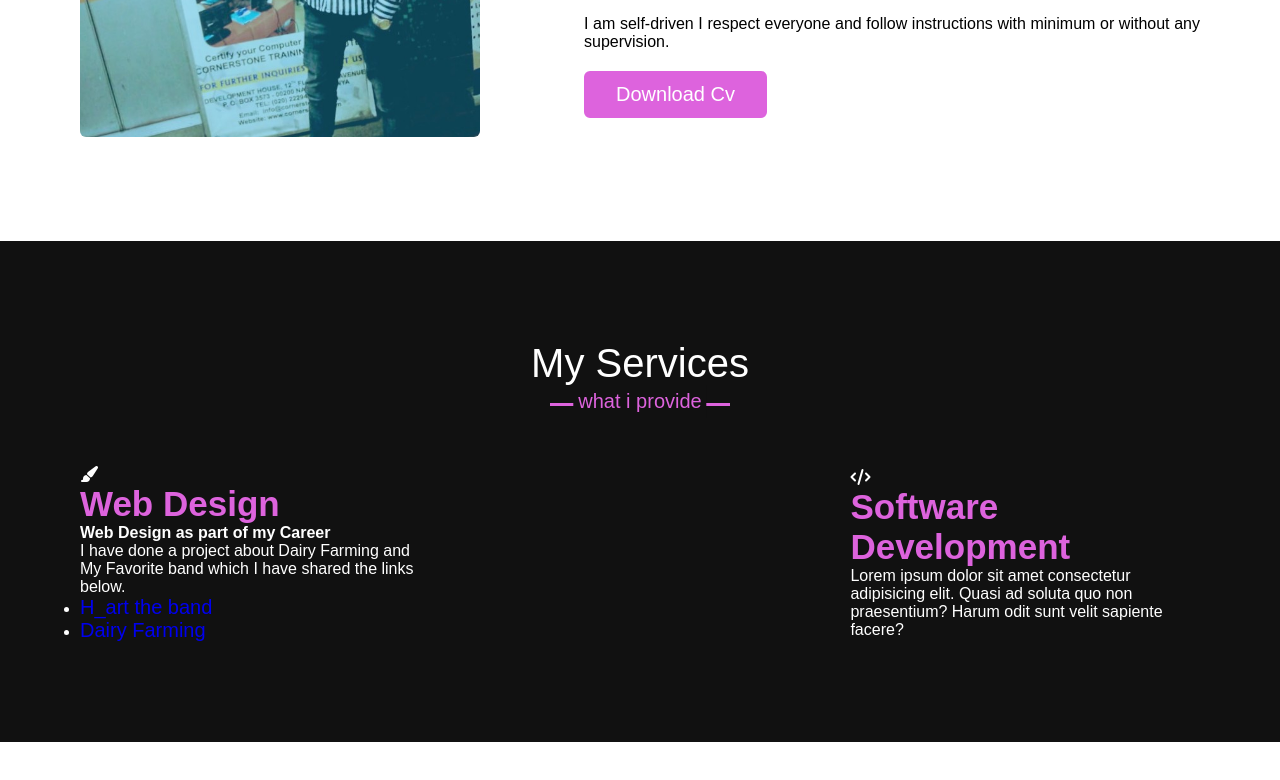
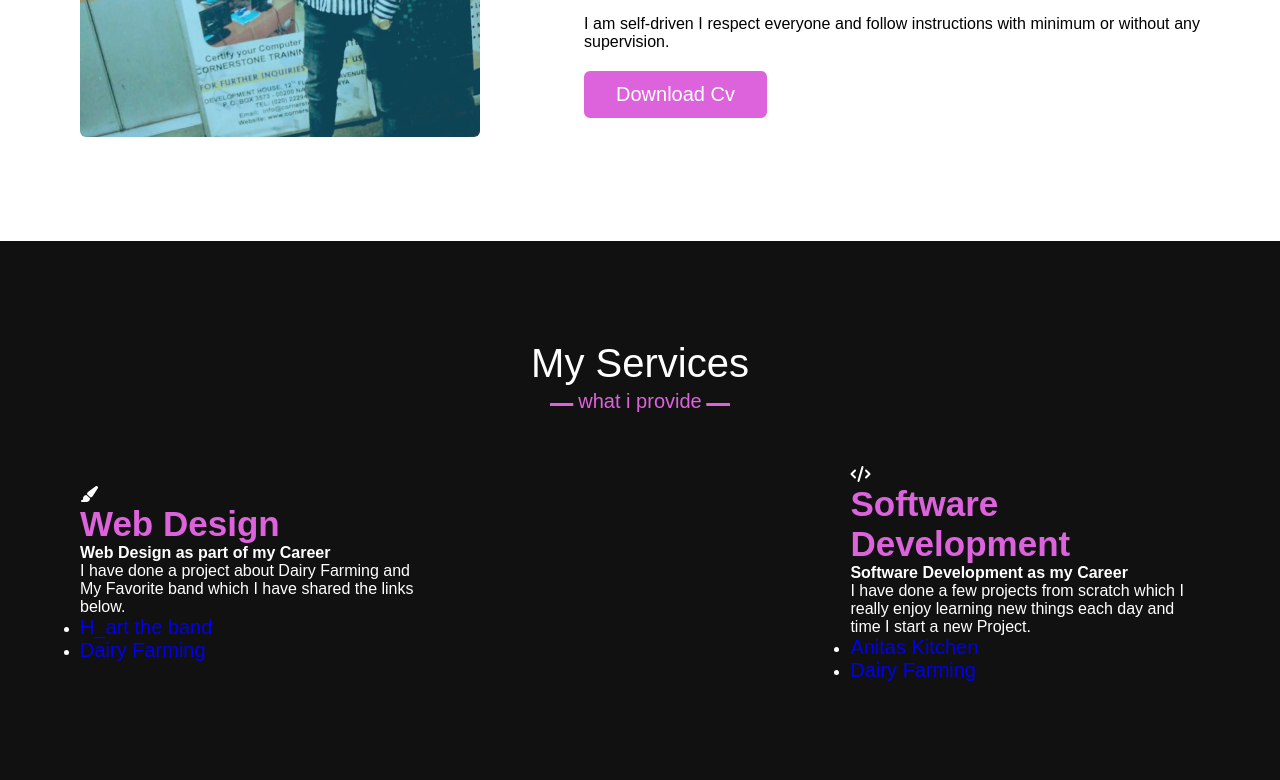
Before and after one commit to MichaelNjoroge254/My_Portfolio, a plain HTML site: page index.html in a window 1280 px wide. Shown: the part 1288-2068 px from the top of the page. Before the commit the page ends 2030 px from the top, so only its background shows below. Drawn offline with nearby package versions, Linux system fonts and the light colour scheme.

Commit message:
add changes

```diff
--- a/index.html
+++ b/index.html
@@ -50,10 +50,11 @@
                 <div class="column right">
                     <div class="text">I'm Michael and I'm a <span>Software Developer</span></div>
                     <p>A motivated, respectful and responsible young man who is passionate in Software Development.
-                       I started learning programming by myself through the internet before being granted this opportunity
-                       which I really appreciate.
+                        I started learning programming by myself through the internet before being granted this
+                        opportunity
+                        which I really appreciate.
                     </p>
-                    <br/>
+                    <br />
                     <p>
                         Lorem ipsum dolor sit amet consectetur adipisicing elit. Error, minima itaque? Porro, at enim
                         officiis dolor voluptatem quasi quidem exercitationem consequatur, explicabo quam in commodi
@@ -62,9 +63,10 @@
                         Tempora praesentium nobis voluptatum quia vel culpa labore dignissimos hic voluptas, sed ea
                         neque harum cumque? Quibusdam voluptatum optio totam sit ad!
                     </p>
-                    <br/>
+                    <br />
                     <p>
-                        I am self-driven I respect everyone and follow instructions with minimum or without any supervision.
+                        I am self-driven I respect everyone and follow instructions with minimum or without any
+                        supervision.
                     </p>
                     <a href="#">Download Cv</a>
                 </div>
@@ -82,12 +84,13 @@
                         <i class="fas fa-paint-brush"></i>
                         <div class="text">Web Design</div>
                         <h4>Web Design as part of my Career </h4>
-                        <p>I have done a project about Dairy Farming and My Favorite band which I have shared the links below.</p>
+                        <p>I have done a project about Dairy Farming and My Favorite band which I have shared the links
+                            below.</p>
                         <div class="project">
-                        <ul>
-                            <li><a href="https://michaelnjoroge254.github.io/Fav-band/">H_art the band </a></li>
-                            <li><a href="https://michaelnjoroge254.github.io/Dairy-Business/">Dairy Farming</a></li>
-                        </ul>
+                            <ul>
+                                <li><a href="https://michaelnjoroge254.github.io/Fav-band/">H_art the band </a></li>
+                                <li><a href="https://michaelnjoroge254.github.io/Dairy-Business/">Dairy Farming</a></li>
+                            </ul>
                         </div>
                     </div>
                 </div>
@@ -95,8 +98,17 @@
                     <div class="box">
                         <i class="fas fa-code"></i>
                         <div class="text">Software Development</div>
-                        <p>Lorem ipsum dolor sit amet consectetur adipisicing elit. Quasi ad soluta quo non praesentium?
-                            Harum odit sunt velit sapiente facere?</p>
+                        <h4>Software Development as my Career</h4>
+                        <p>
+                            I have done a few projects from scratch which I really enjoy learning new things each day and time
+                            I start a new Project.
+                        </p>
+                        <div class="project">
+                            <ul>
+                                <li><a href="https://michaelnjoroge254.github.io/ANITAS-KITCHEN/">Anitas Kitchen </a></li>
+                                <li><a href="https://michaelnjoroge254.github.io/Dairy-Business/">Dairy Farming</a></li>
+                            </ul>
+                        </div>
                     </div>
                 </div>
             </div>
```
